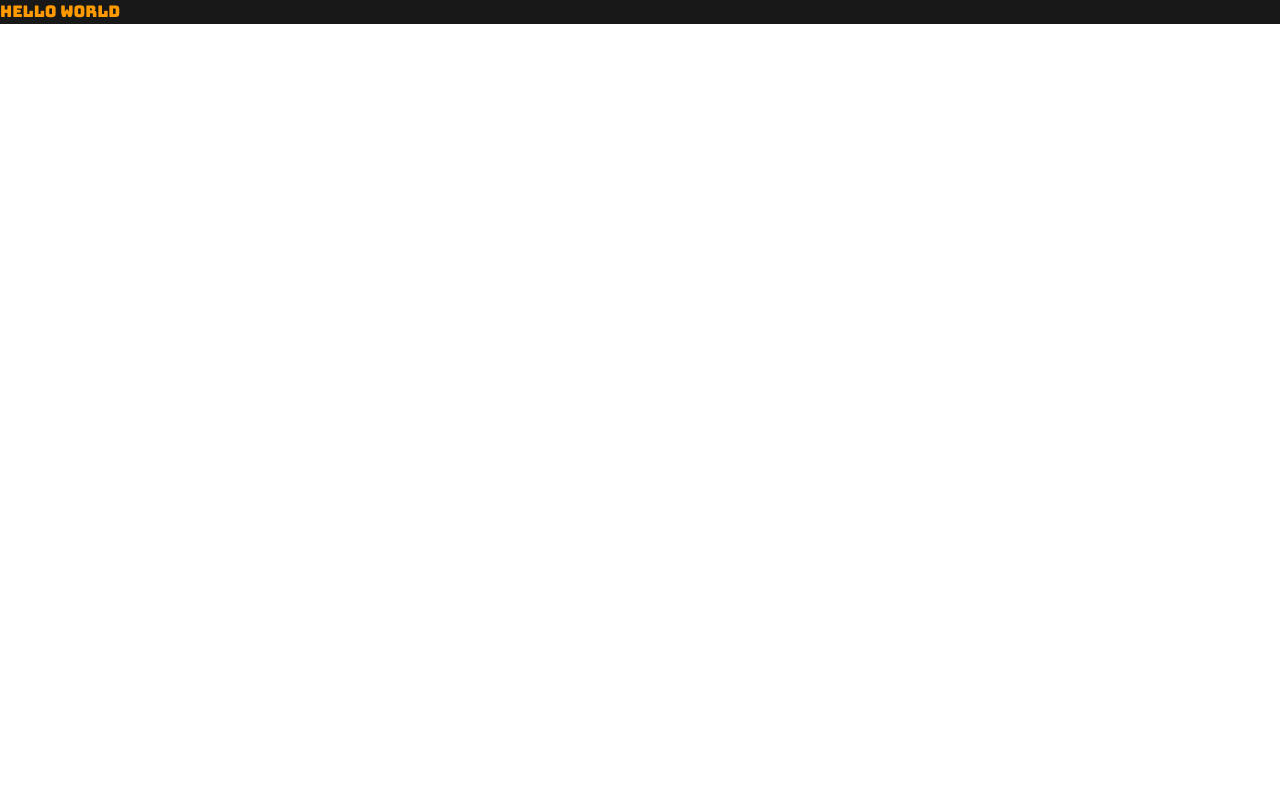
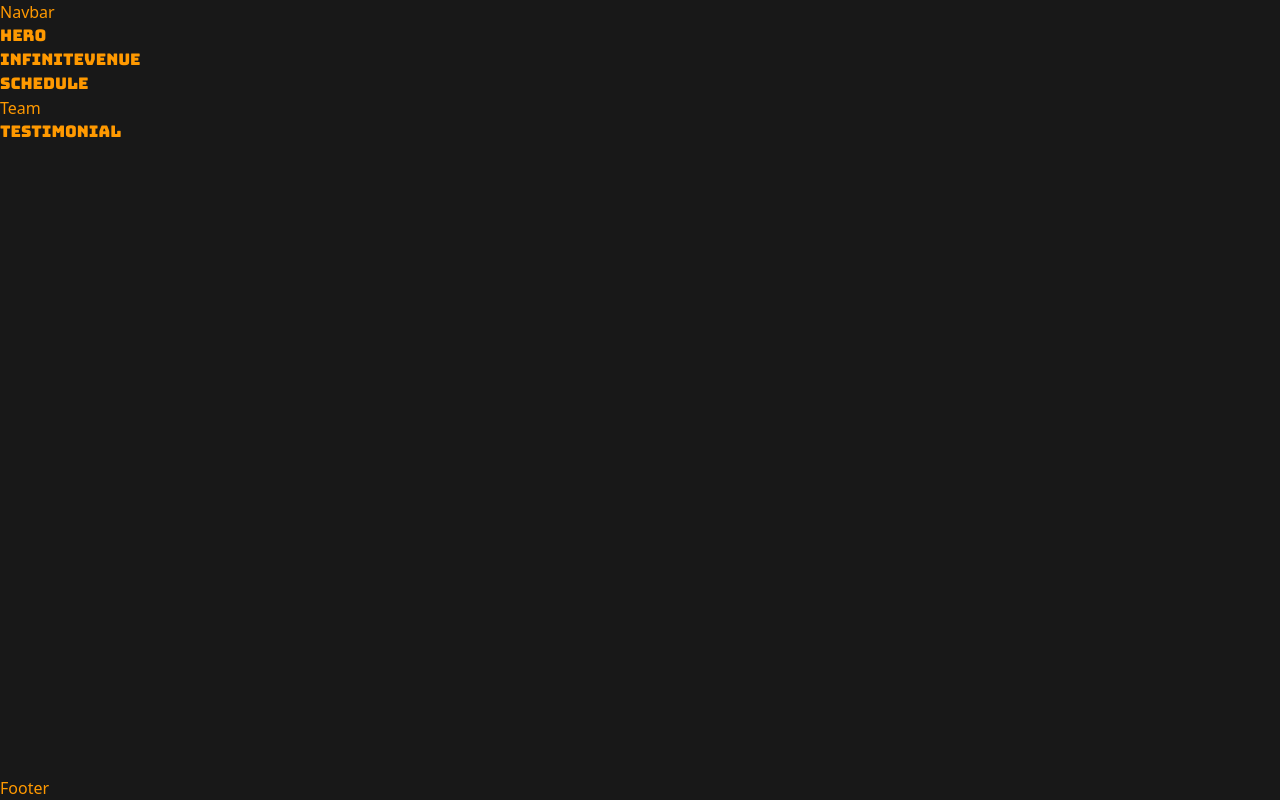
Before and after one commit to Ts-A/Prodigy-Webops, a React (Vite) app: page / in a window 1280 px wide. Built offline with nearby package versions, Linux system fonts and the light colour scheme.

Commit message:
layout fixed

```diff
--- a/index.html
+++ b/index.html
@@ -24,7 +24,7 @@
     <title>Prodigy</title>
   </head>
   <body>
-    <div id="root"></div>
+    <div id="root" class="bg-pr-s text-pr-p"></div>
     <script type="module" src="/src/main.jsx"></script>
   </body>
 </html>
--- a/src/components/App.jsx
+++ b/src/components/App.jsx
@@ -1,5 +1,23 @@
+import Footer from "./ui/Footer";
+import Hero from "./ui/Hero";
+import InfiniteVenue from "./ui/InfiniteVenue";
+import Navbar from "./ui/Navbar";
+import Schedule from "./ui/Schedule";
+import Team from "./ui/Team";
+import Testimonial from "./ui/Testimonial";
+
 const App = () => {
-  return <div className="text-pr-p bg-pr-s bungee-regular">Hello World</div>;
+  return (
+    <div className="flex flex-col min-h-full">
+      <Navbar />
+      <Hero />
+      <InfiniteVenue />
+      <Schedule />
+      <Team />
+      <Testimonial />
+      <Footer />
+    </div>
+  );
 };
 
 export default App;
--- /dev/null
+++ b/src/components/ui/Contact.jsx
@@ -0,0 +1,5 @@
+const Contact = () => {
+  return <div className="text-pr-p bg-pr-s bungee-regular">Contact</div>;
+};
+
+export default Contact;
--- /dev/null
+++ b/src/components/ui/Footer.jsx
@@ -0,0 +1,5 @@
+const Footer = () => {
+  return <div className="mt-auto">Footer</div>;
+};
+
+export default Footer;
--- /dev/null
+++ b/src/components/ui/Hero.jsx
@@ -0,0 +1,5 @@
+const Hero = () => {
+  return <div className="text-pr-p bg-pr-s bungee-regular">Hero</div>;
+};
+
+export default Hero;
--- /dev/null
+++ b/src/components/ui/InfiniteVenue.jsx
@@ -0,0 +1,5 @@
+const InfiniteVenue = () => {
+  return <div className="text-pr-p bg-pr-s bungee-regular">InfiniteVenue</div>;
+};
+
+export default InfiniteVenue;
--- a/src/components/ui/Navbar.jsx
+++ b/src/components/ui/Navbar.jsx
@@ -0,0 +1,5 @@
+const Navbar = () => {
+  return <div>Navbar</div>;
+};
+
+export default Navbar;
--- /dev/null
+++ b/src/components/ui/Schedule.jsx
@@ -0,0 +1,5 @@
+const Schedule = () => {
+  return <div className="text-pr-p bg-pr-s bungee-regular">Schedule</div>;
+};
+
+export default Schedule;
--- /dev/null
+++ b/src/components/ui/Team.jsx
@@ -0,0 +1,5 @@
+const Team = () => {
+  return <div>Team</div>;
+};
+
+export default Team;
--- /dev/null
+++ b/src/components/ui/Testimonial.jsx
@@ -0,0 +1,5 @@
+const Testimonial = () => {
+  return <div className="text-pr-p bg-pr-s bungee-regular">Testimonial</div>;
+};
+
+export default Testimonial;
```
